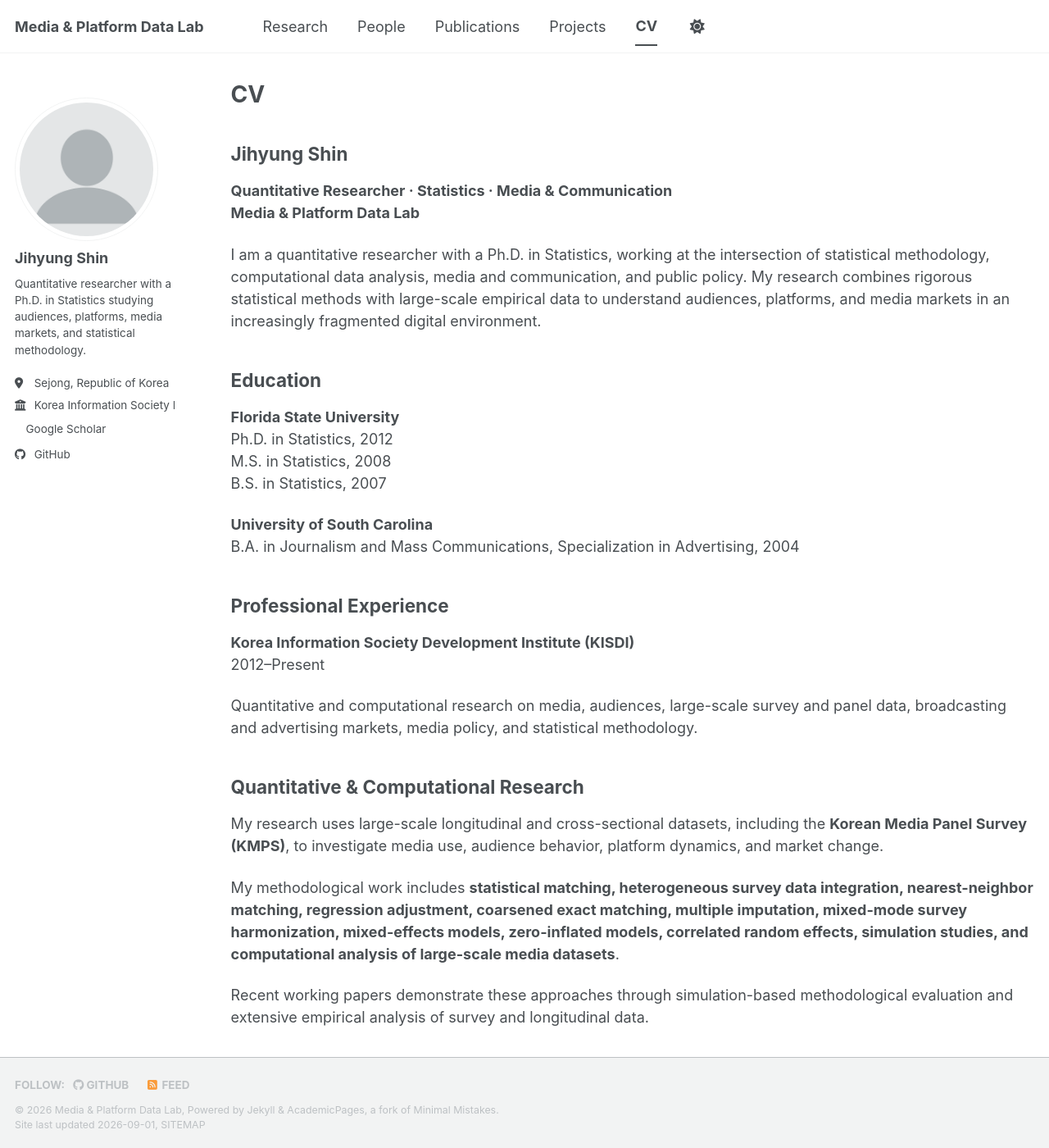
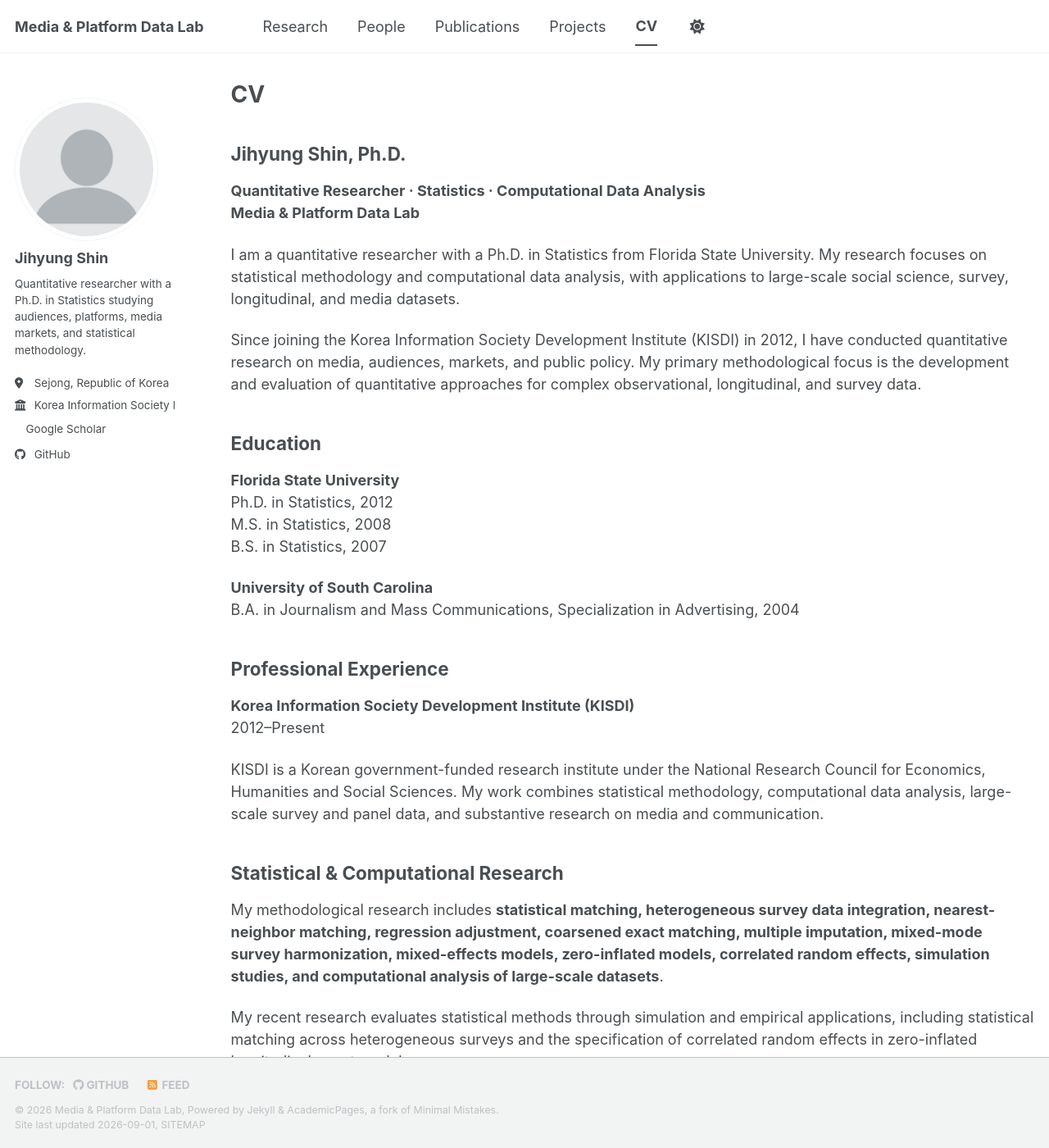
Before and after one commit to jshin4420/lab, a Jekyll site: the page built from _pages/cv.md, in a window 1280 px wide and 1400 px high. Shown: the whole window at 82% size. Built offline with Jekyll 4.4.1, drawn with Linux system fonts in a browser that asks for light colours; a style sheet for code colours, icons or effects is not loaded; some of the changed text lies outside the part shown.

Commit message:
Refine CV framing for quantitative and statistical research

```diff
--- a/_pages/cv.md
+++ b/_pages/cv.md
@@ -7,12 +7,14 @@ redirect_from:
   - /resume
 ---
 
-## Jihyung Shin
+## Jihyung Shin, Ph.D.
 
-**Quantitative Researcher · Statistics · Media & Communication**
+**Quantitative Researcher · Statistics · Computational Data Analysis**
 **Media & Platform Data Lab**
 
-I am a quantitative researcher with a Ph.D. in Statistics, working at the intersection of statistical methodology, computational data analysis, media and communication, and public policy. My research combines rigorous statistical methods with large-scale empirical data to understand audiences, platforms, and media markets in an increasingly fragmented digital environment.
+I am a quantitative researcher with a Ph.D. in Statistics from Florida State University. My research focuses on statistical methodology and computational data analysis, with applications to large-scale social science, survey, longitudinal, and media datasets.
+
+Since joining the Korea Information Society Development Institute (KISDI) in 2012, I have conducted quantitative research on media, audiences, markets, and public policy. My primary methodological focus is the development and evaluation of quantitative approaches for complex observational, longitudinal, and survey data.
 
 ## Education
 
@@ -29,30 +31,31 @@ B.A. in Journalism and Mass Communications, Specialization in Advertising, 2004
 **Korea Information Society Development Institute (KISDI)**
 2012–Present
 
-Quantitative and computational research on media, audiences, large-scale survey and panel data, broadcasting and advertising markets, media policy, and statistical methodology.
+KISDI is a Korean government-funded research institute under the National Research Council for Economics, Humanities and Social Sciences. My work combines statistical methodology, computational data analysis, large-scale survey and panel data, and substantive research on media and communication.
 
-## Quantitative & Computational Research
+## Statistical & Computational Research
 
-My research uses large-scale longitudinal and cross-sectional datasets, including the **Korean Media Panel Survey (KMPS)**, to investigate media use, audience behavior, platform dynamics, and market change.
+My methodological research includes **statistical matching, heterogeneous survey data integration, nearest-neighbor matching, regression adjustment, coarsened exact matching, multiple imputation, mixed-mode survey harmonization, mixed-effects models, zero-inflated models, correlated random effects, simulation studies, and computational analysis of large-scale datasets**.
 
-My methodological work includes **statistical matching, heterogeneous survey data integration, nearest-neighbor matching, regression adjustment, coarsened exact matching, multiple imputation, mixed-mode survey harmonization, mixed-effects models, zero-inflated models, correlated random effects, simulation studies, and computational analysis of large-scale media datasets**.
+My recent research evaluates statistical methods through simulation and empirical applications, including statistical matching across heterogeneous surveys and the specification of correlated random effects in zero-inflated longitudinal count models.
 
-Recent working papers demonstrate these approaches through simulation-based methodological evaluation and extensive empirical analysis of survey and longitudinal data.
+Although my substantive applications often concern media and communication, my primary research interest is statistical methodology for complex social science data.
 
 ## Research Interests
 
-- Statistical methodology for media and communication research
-- Large-scale media and panel data analysis
-- Survey data integration and statistical matching
-- Mixed-mode survey measurement and harmonization
+- Statistical methodology for social science and media research
+- Statistical matching and heterogeneous survey data integration
+- Survey measurement, mode effects, and harmonization
+- Multiple imputation and missing-data methods
 - Longitudinal and hierarchical statistical models
+- Zero-inflated and mixed-effects models
+- Correlated random effects
 - Simulation-based methodological evaluation
-- Computational social science and media data
-- Audience fragmentation and media-use behavior
+- Computational social science and large-scale data analysis
+- Audience fragmentation and cross-platform media use
 - TV–OTT substitution and supplementation
-- Cross-platform media use and audience movement
 - Media market competition and advertising markets
-- Media diversity policy and platform governance
+- Media diversity and platform governance
 
 ## Selected Research Projects & Grants
 
```
